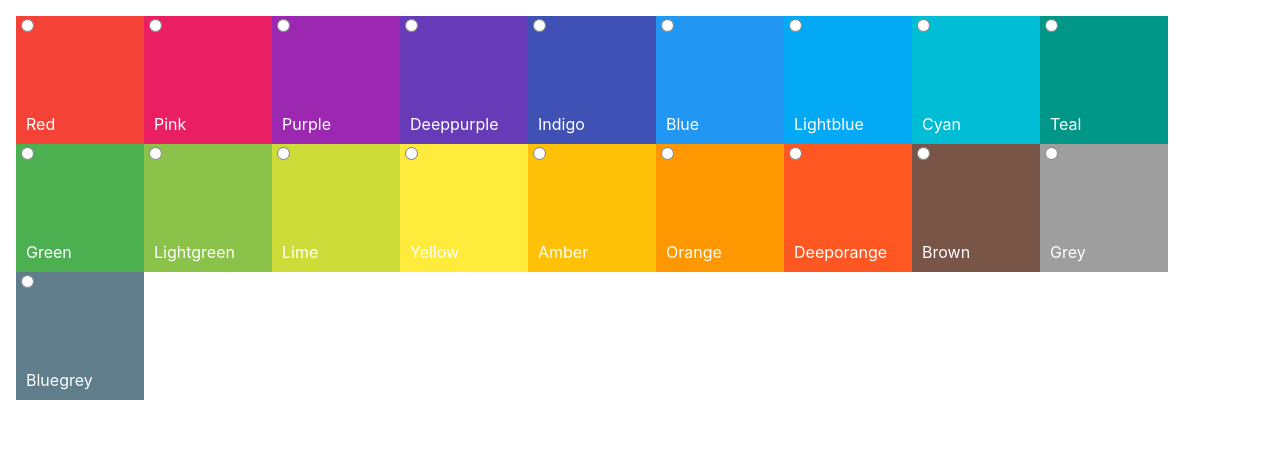
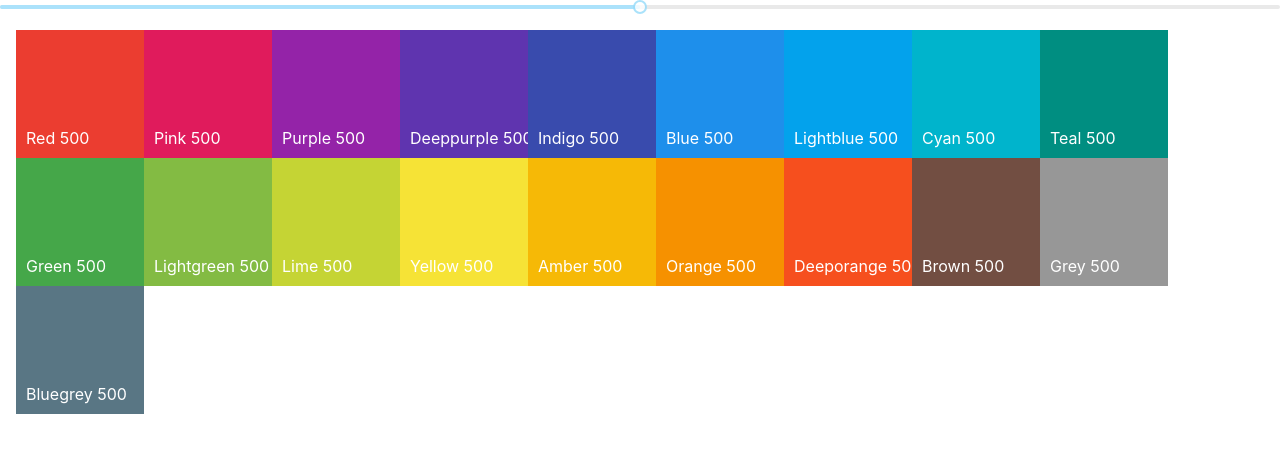
Before and after one commit to OpenYong/My-Color-Picker, a React (Create React App) app: page / in a window 1280 px wide. Shown: the top 452 px of the page. Built offline with nearby package versions, Linux system fonts and the light colour scheme.

Commit message:
Add Color slider with color shadow generate util

```diff
--- a/package.json
+++ b/package.json
@@ -6,6 +6,8 @@
     "@testing-library/jest-dom": "^5.16.4",
     "@testing-library/react": "^13.3.0",
     "@testing-library/user-event": "^13.5.0",
+    "chroma-js": "^2.4.2",
+    "rc-slider": "^10.0.0",
     "react": "^18.2.0",
     "react-copy-to-clipboard": "^5.1.0",
     "react-dom": "^18.2.0",
--- a/src/App.js
+++ b/src/App.js
@@ -2,11 +2,12 @@ import React from "react";
 import "./App.css";
 import Palette from "./components/Palette";
 import dummyData from "./dummy-data";
+import { generatePalette } from "./util/colorHelper";
 
 function App() {
   return (
     <React.Fragment>
-      <Palette {...dummyData[0]} />
+      <Palette palette={generatePalette(dummyData[0])} />
     </React.Fragment>
   );
 }
--- a/src/components/ColorContainer.js
+++ b/src/components/ColorContainer.js
@@ -10,22 +10,23 @@ const ColorContainer = (props) => {
 
   const pickedColorInput = useRef();
 
-  //   const copyHandler = () => {
-  //     setIsCopied(isCopied);
-  //   };
+  const onChangeHandler = () => {
+    setIsPicked(pickedColorInput.current.checked);
+  };
 
-  const onChangeHandler = () => {
-    setIsPicked((prevState) => !prevState);
+  const onBlurHandler = () => {
+    setIsPicked(false);
   };
 
   return (
-    <CopyToClipboard text={colorCode}>
+    <CopyToClipboard text={colorCode} onCopy={onChangeHandler}>
       <div
         style={{
           background: props.colorCode,
         }}
-        className={`${styles["color-container"]} ${isPicked && styles.picked}`}
+        className={`${styles["color-container"]}`}
       >
+        <div className={`${isPicked && styles.picked}`}>
           <div className={styles["color-name"]}>
             <span>{colorName}</span>
           </div>
@@ -35,9 +36,13 @@ const ColorContainer = (props) => {
             value={colorName}
             name="main-colors"
             ref={pickedColorInput}
-          onChange={onChangeHandler}
+            onBlur={onBlurHandler}
           />
-        <label for={colorCode} className={styles["copy-btn"]}></label>
+          <label
+            htmlFor={colorCode}
+            className={`${styles["copy-btn"]} ${isPicked && styles.picked}`}
+          ></label>
+        </div>
       </div>
     </CopyToClipboard>
   );
--- a/src/components/ColorContainer.module.css
+++ b/src/components/ColorContainer.module.css
@@ -22,13 +22,14 @@
   transition: opacity 200ms ease-in;
 }
 
-.color-container.picked {
-  border: 2px solid #fff;
-}
-
 .color-container:hover .copy-btn {
   opacity: 1;
   cursor: pointer;
+}
+
+.copy-btn.picked {
+  opacity: 1;
+  border: 4px solid #fff;
 }
 
 .color-name {
@@ -39,3 +40,7 @@
   text-transform: capitalize;
   color: #fff;
 }
+
+input[type="radio"] {
+  opacity: 0;
+}
--- a/src/components/Palette.js
+++ b/src/components/Palette.js
@@ -1,18 +1,34 @@
-import React from "react";
+import React, { useState } from "react";
 import ColorContainer from "./ColorContainer";
 import styles from "./Palette.module.css";
+import Slider from "rc-slider";
+import "rc-slider/assets/index.css";
 
 const Palette = (props) => {
-  const { colors, emoji, id, paletteName } = props;
-  //   console.log(colors);
+  const [level, setLevel] = useState(500);
+
+  const { colors, emoji, id, paletteName } = props.palette;
+
+  const onLevelChangeHandelr = (sliderLevel) => {
+    console.log(sliderLevel);
+    setLevel(sliderLevel);
+  };
+
   return (
     <div className={styles.palette}>
+      <Slider
+        defaultValue={level}
+        min={100}
+        max={900}
+        step={100}
+        onAfterChange={(value) => onLevelChangeHandelr(value)}
+      />
       <div className={styles["palette-colors"]}>
-        {colors.map((color) => (
+        {colors[level].map((color) => (
           <ColorContainer
             key={color.color}
             colorName={color.name}
-            colorCode={color.color}
+            colorCode={color.hex}
           />
         ))}
       </div>
--- /dev/null
+++ b/src/util/colorHelper.js
@@ -0,0 +1,42 @@
+import chroma, { hex } from "chroma-js";
+
+const levels = [50, 100, 200, 300, 400, 500, 600, 700, 800, 900];
+
+function generatePalette(initialPalette) {
+  let newPalette = {
+    paletteName: initialPalette.paletteName,
+    id: initialPalette.id,
+    emoji: initialPalette.emoji,
+    colors: {},
+  };
+  for (let level of levels) {
+    newPalette.colors[level] = [];
+  }
+  for (let color of initialPalette.colors) {
+    let scale = getScale(color.color, 10).reverse();
+    for (let i in scale) {
+      newPalette.colors[levels[i]].push({
+        name: `${color.name} ${levels[i]}`,
+        id: color.name.toLowerCase().replace(/ /g, "-"),
+        hex: scale[i],
+        rgb: chroma(scale[i]).css(),
+        rgba: chroma(scale[i])
+          .css()
+          .replace("rgb", "rgba")
+          .replace(")", ",1.0)"),
+      });
+    }
+  }
+  return newPalette;
+}
+
+function getRange(hexColor) {
+  const end = "#fff";
+  return [chroma(hexColor).darken(1.4).hex(), hexColor, end];
+}
+
+function getScale(hexColor, numberOfColors) {
+  return chroma.scale(getRange(hexColor)).mode("lab").colors(numberOfColors);
+}
+
+export { generatePalette };
```
Also changed, not shown: 2 other files (tests, documents, lock files or other folders). Lines whose indentation alone changed are shown as unchanged.
